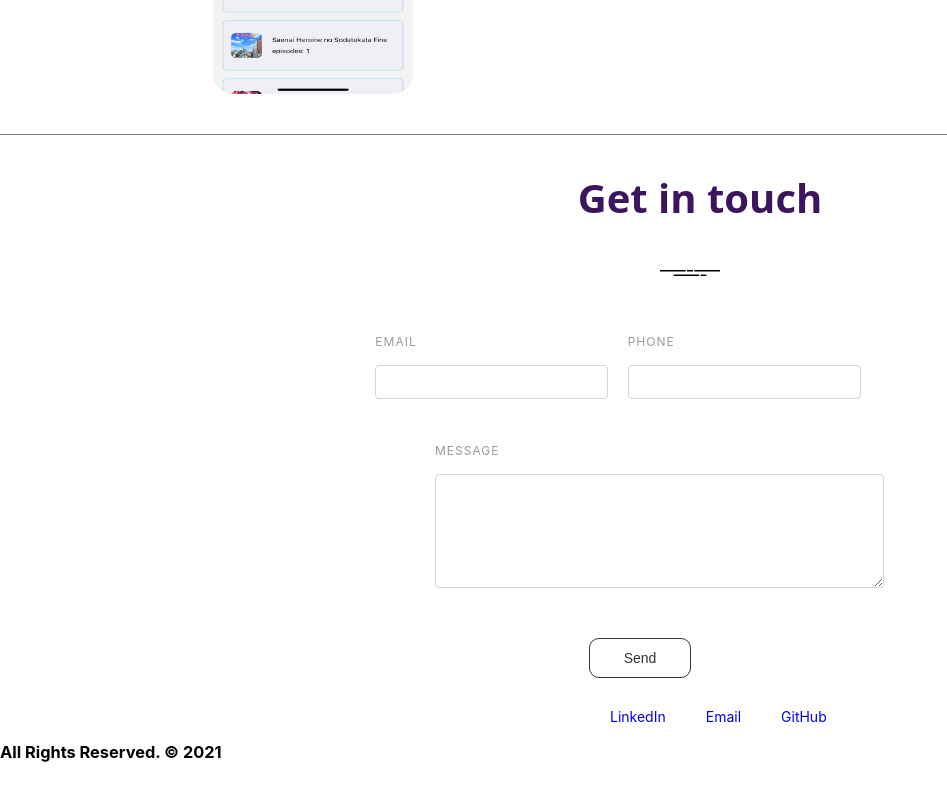
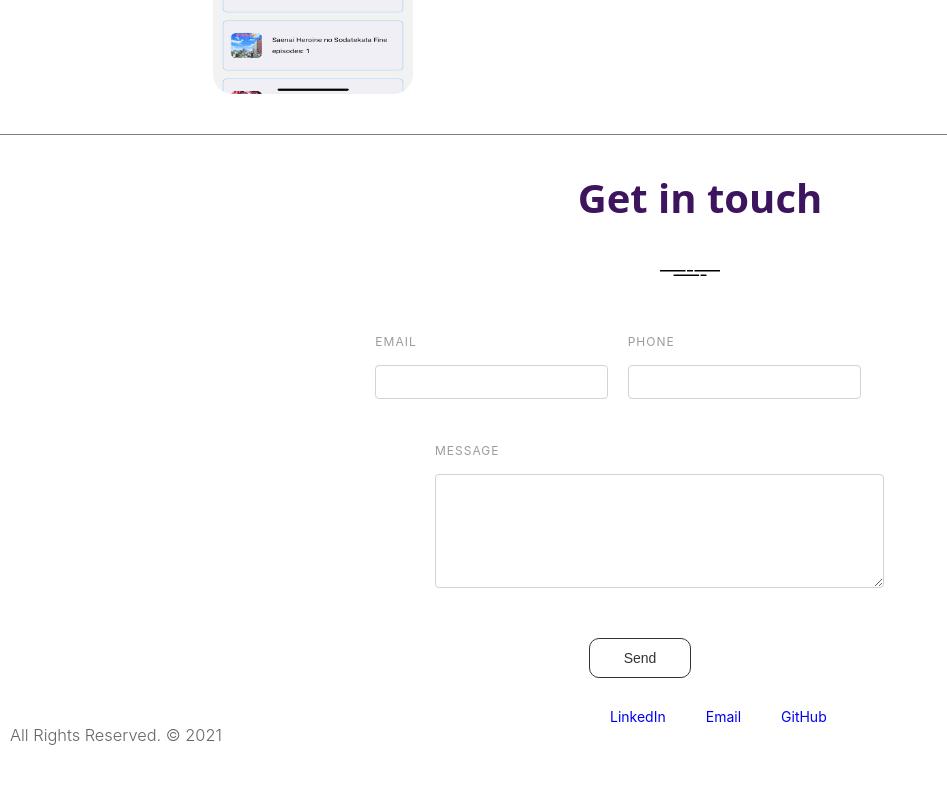
Before and after one commit to Habeeb10/portfolio, a React (Create React App) app: page / in a window 1280 px wide. Shown: the part 3738-4538 px from the top of the page, without its empty margins (0-947 px from the left). Built offline with nearby package versions, Linux system fonts and the light colour scheme.

Commit message:
refactor

```diff
--- a/src/screen/contact/contact.css
+++ b/src/screen/contact/contact.css
@@ -147,3 +147,14 @@ a {
 .__WebInspectorHideElement__ {
   visibility: hidden !important;
 }
+
+.footer-distributed .footer-left {
+  float: left;
+}
+
+.footer-distributed .footer-company-name {
+  font-weight: 300;
+  margin: 0 10px;
+  color: #666;
+  padding: 0;
+}
```
